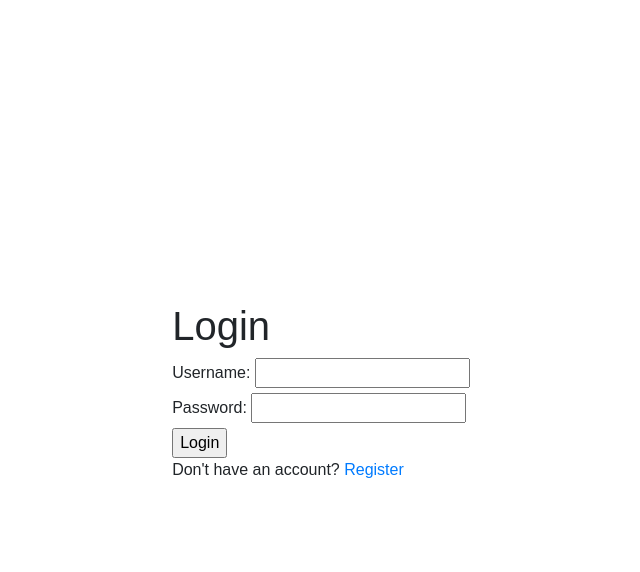
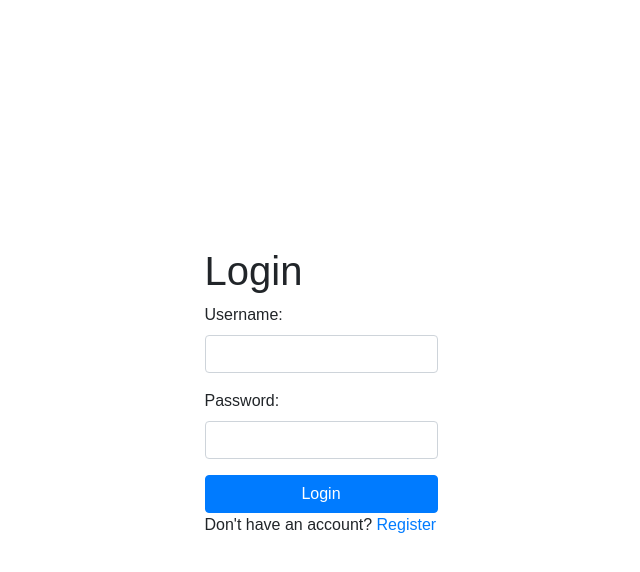
Before and after one commit to allenanto/B9IS123_2324_TMD2, a Flask app: page /login in a window 1280 px wide. Shown: the top 572 px of the page, without its empty margins (319-959 px from the left). Run offline with Flask 3, Linux system fonts and the light colour scheme; some libraries are stand-ins or nearby versions.

Commit message:
Login template update

```diff
--- a/templates/login.html
+++ b/templates/login.html
@@ -12,13 +12,20 @@
     <div>
     <h1 class="log">Login</h1>
     <form action="{{ url_for('login') }}" method="post">
-        <label for="username">Username:</label>
-        <input type="text" id="username" name="username"><br>
-        <label for="password">Password:</label>
-        <input type="password" id="password" name="password"><br>
-        <input type="submit" value="Login">
+        <div class="form-group">
+            <label for="username">Username:</label>
+            <input type="text" class="form-control" id="username" name="username" required>
+        </div>
+        <div class="form-group">
+            <label for="password">Password:</label>
+            <input type="password" class="form-control" id="password" name="password" required>
+        </div>
+        <button type="submit" class="btn btn-primary btn-block">Login</button>
     </form>
     <p>Don't have an account? <a href="{{ url_for('register') }}">Register</a></p>
     </div>
+    <script src="https://code.jquery.com/jquery-3.5.1.slim.min.js"></script>
+    <script src="https://cdn.jsdelivr.net/npm/@popperjs/core@2.5.4/dist/umd/popper.min.js"></script>
+    <script src="https://stackpath.bootstrapcdn.com/bootstrap/4.5.2/js/bootstrap.min.js"></script>
 </body>
 </html>
```
